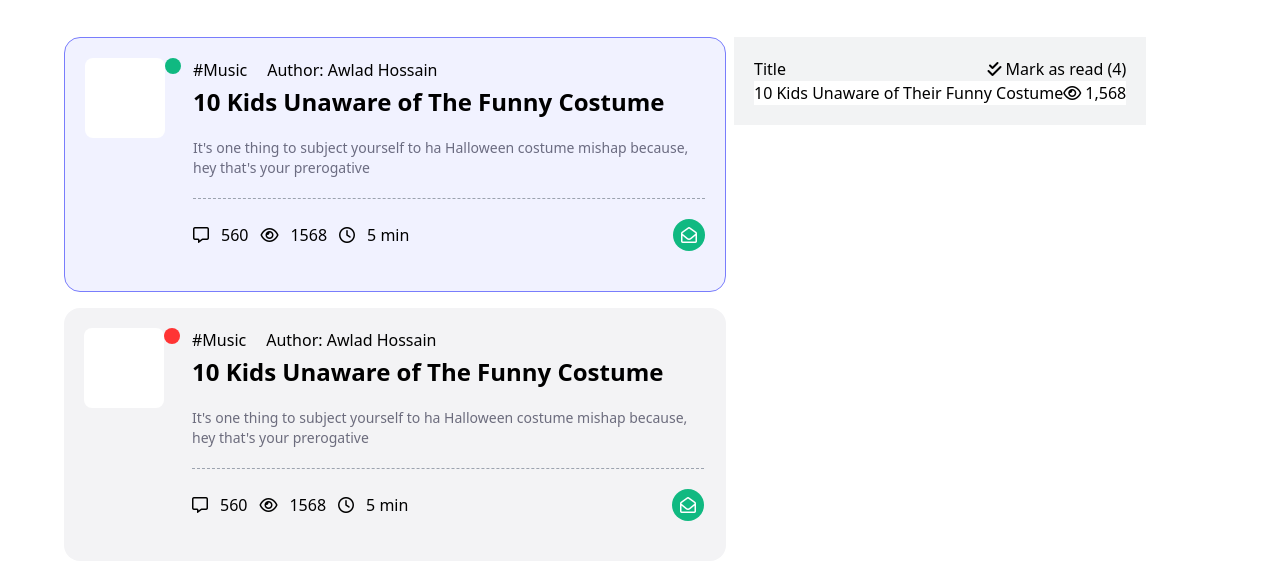
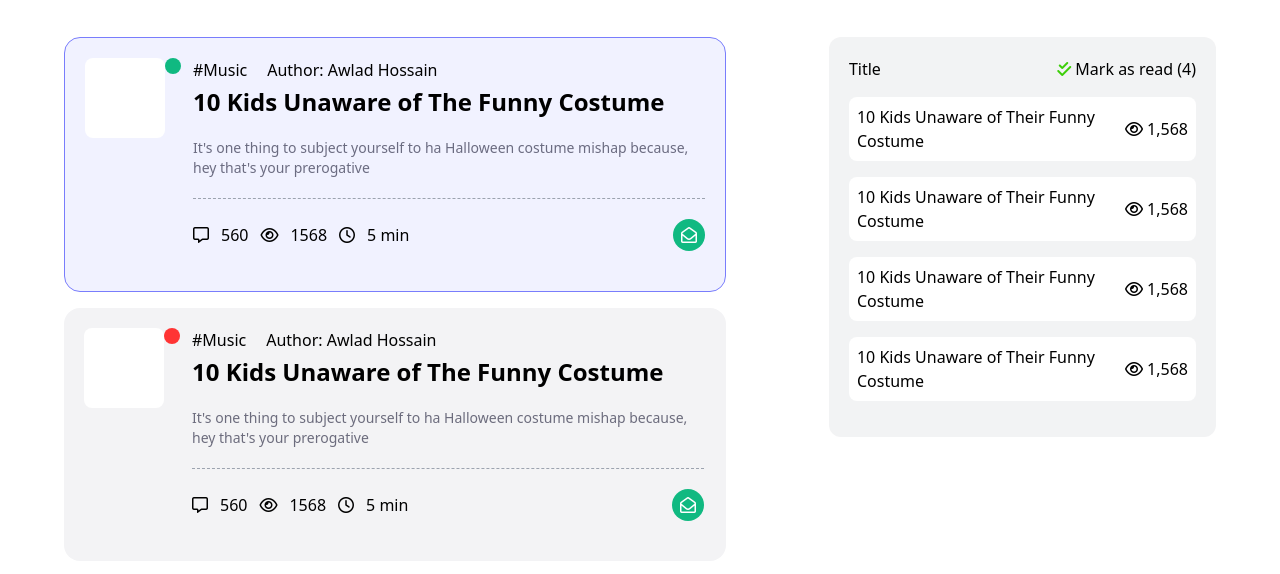
Before and after one commit to Ahamedsumon/Retro-forum, a plain HTML site: page index.html in a window 1280 px wide. Shown: the part 684-1258 px from the top of the page. Drawn offline with nearby package versions, Linux system fonts and the light colour scheme; no server answers.

Commit message:
added right side card (mark as a read card)

```diff
--- a/index.html
+++ b/index.html
@@ -57,7 +57,7 @@
           <p class="text-[#12132D99] my-10">Yes, you can run until tests and view the results directly within the app. The integrated testing features allow for a streamlined.</p>
         </div>
         <!-- Post Card -->
-         <div class="flex gap-2">
+         <div class="flex gap-5 justify-between">
         <div>
           <!-- Card one -->
           <div class="bg-[#797DFC1A] border border-[#797DFCFF] rounded-2xl p-5 flex gap-3">
@@ -242,13 +242,25 @@
           </div>
           <!-- Card Six ends here -->
         </div>
-          <div class="bg-[#12132D0D] p-5 max-h-fit">
+          <div class="bg-[#12132D0D] p-5 max-h-fit rounded-xl">
             <div class="flex justify-between">
               <p>Title</p>
-              <p><i class="fa-solid fa-check-double"></i> Mark as read <span>(4)</span></p>
+              <p><i class="fa-solid fa-check-double text-[#3DCE09Ff]"></i> Mark as read <span>(4)</span></p>
             </div>
-            <div class="flex bg-white">
-              <p>10 Kids Unaware of Their Funny Costume</p>
+            <div class="flex gap-3 bg-white p-2 items-center my-4 rounded-lg">
+              <p class="max-w-64">10 Kids Unaware of Their Funny Costume</p>
+              <p><i class="fa-regular fa-eye cursor-pointer"></i> 1,568</p>
+            </div>
+            <div class="flex gap-3 bg-white p-2 items-center my-4 rounded-lg">
+              <p class="max-w-64">10 Kids Unaware of Their Funny Costume</p>
+              <p><i class="fa-regular fa-eye cursor-pointer"></i> 1,568</p>
+            </div>
+            <div class="flex gap-3 bg-white p-2 items-center my-4 rounded-lg">
+              <p class="max-w-64">10 Kids Unaware of Their Funny Costume</p>
+              <p><i class="fa-regular fa-eye cursor-pointer"></i> 1,568</p>
+            </div>
+            <div class="flex gap-3 bg-white p-2 items-center my-4 rounded-lg">
+              <p class="max-w-64">10 Kids Unaware of Their Funny Costume</p>
               <p><i class="fa-regular fa-eye cursor-pointer"></i> 1,568</p>
             </div>
           </div>
```
